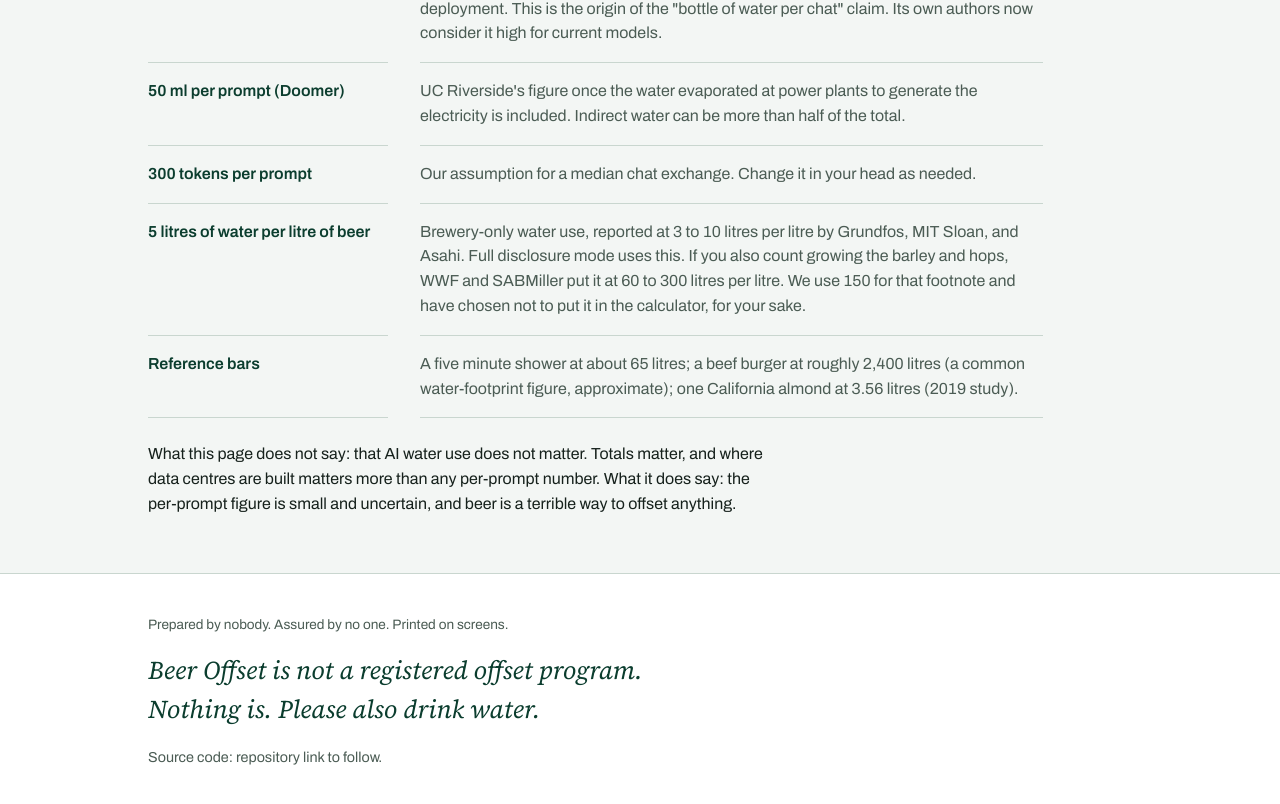
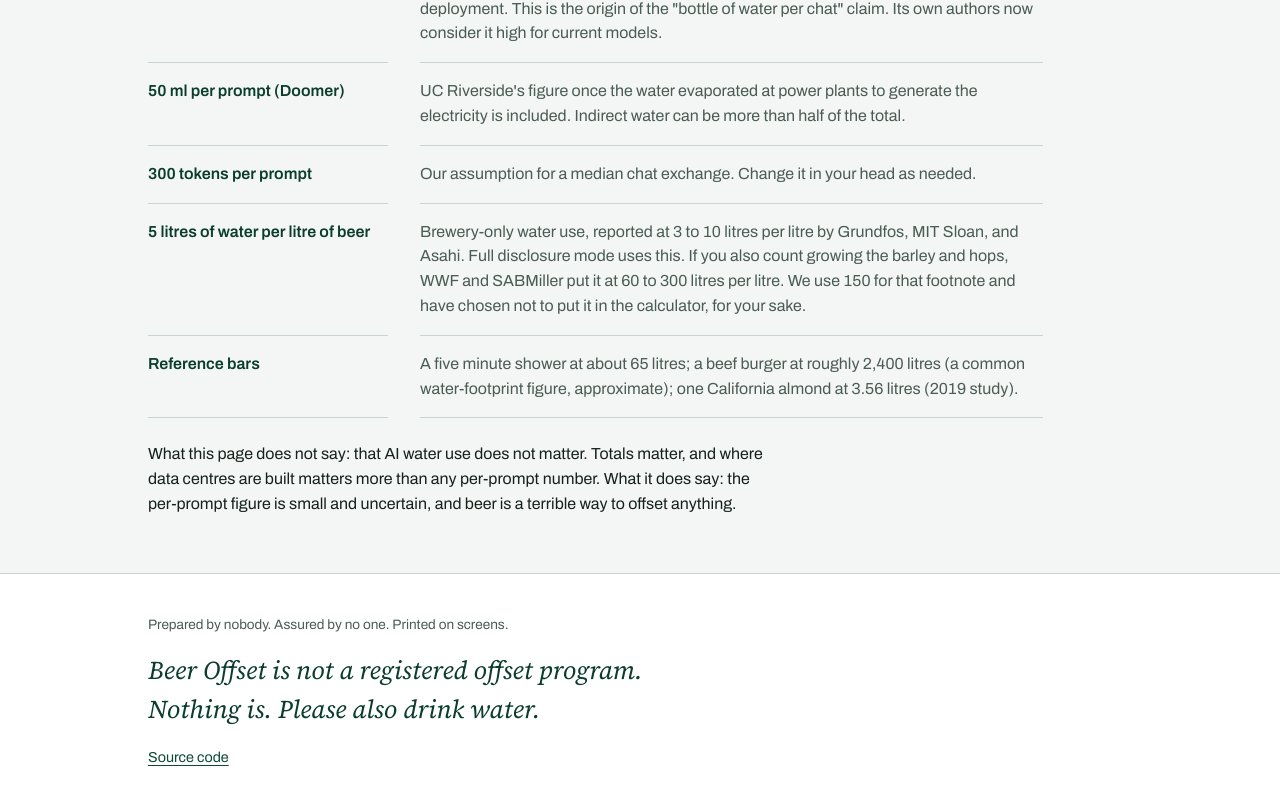
Before and after one commit to sarialexandar/beer-offset, a website built with Vite: page index.html in a window 1280 px wide. Shown: the part 3097-3901 px from the top of the page. Built offline with nearby package versions, Linux system fonts and the light colour scheme.

Commit message:
chore: link the colophon to the repository

```diff
--- a/index.html
+++ b/index.html
@@ -138,7 +138,7 @@
     <div class="wrap">
       <p class="colophon-meta">Prepared by nobody. Assured by no one. Printed on screens.</p>
       <p class="colophon-line">Beer Offset is not a registered offset program. Nothing is. Please also drink water.</p>
-      <p class="colophon-link" id="repo-link">Source code: repository link to follow.</p>
+      <p class="colophon-link"><a href="https://github.com/sarialexandar/beer-offset" id="repo-link">Source code</a></p>
     </div>
   </footer>
 
```
